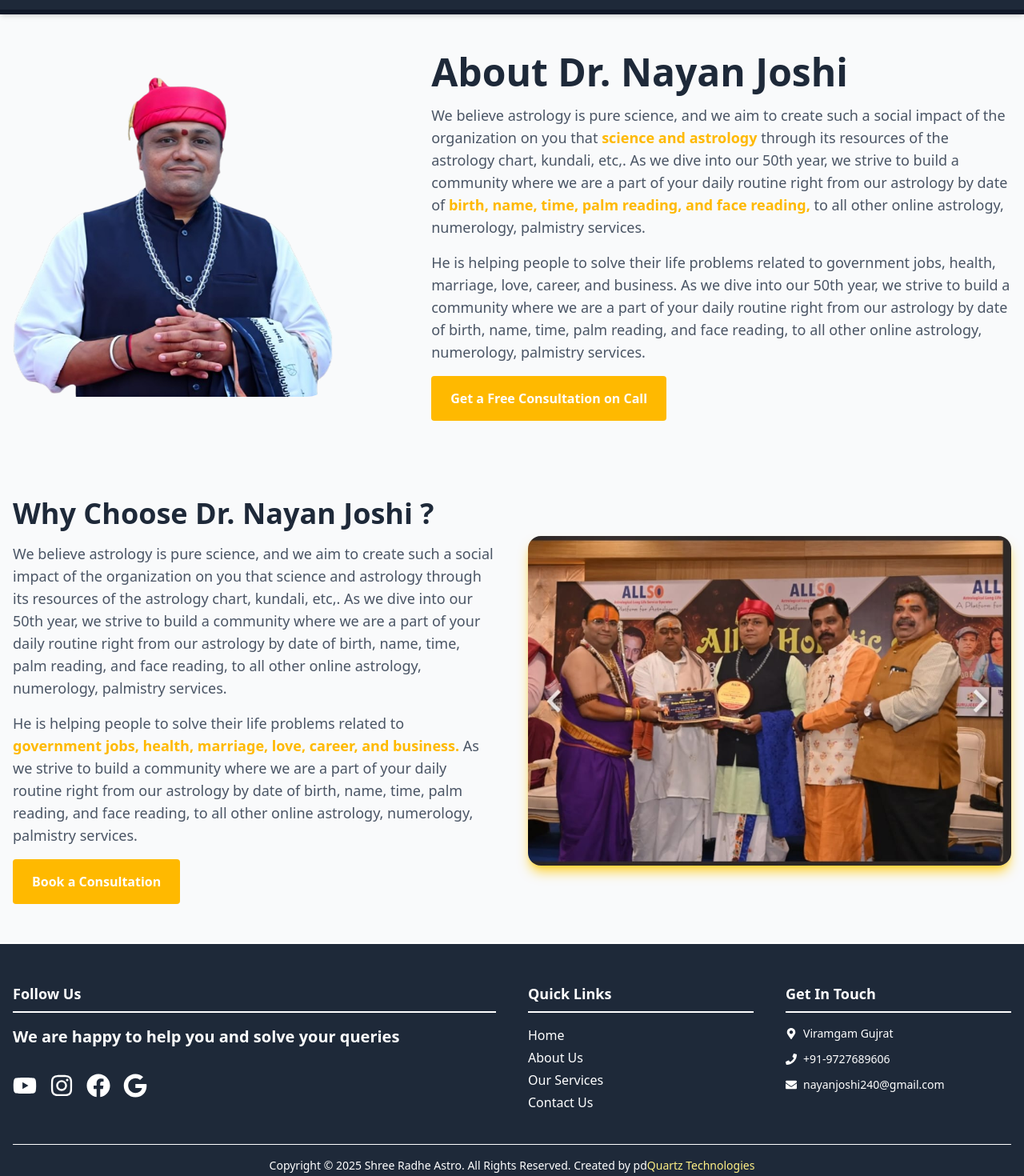
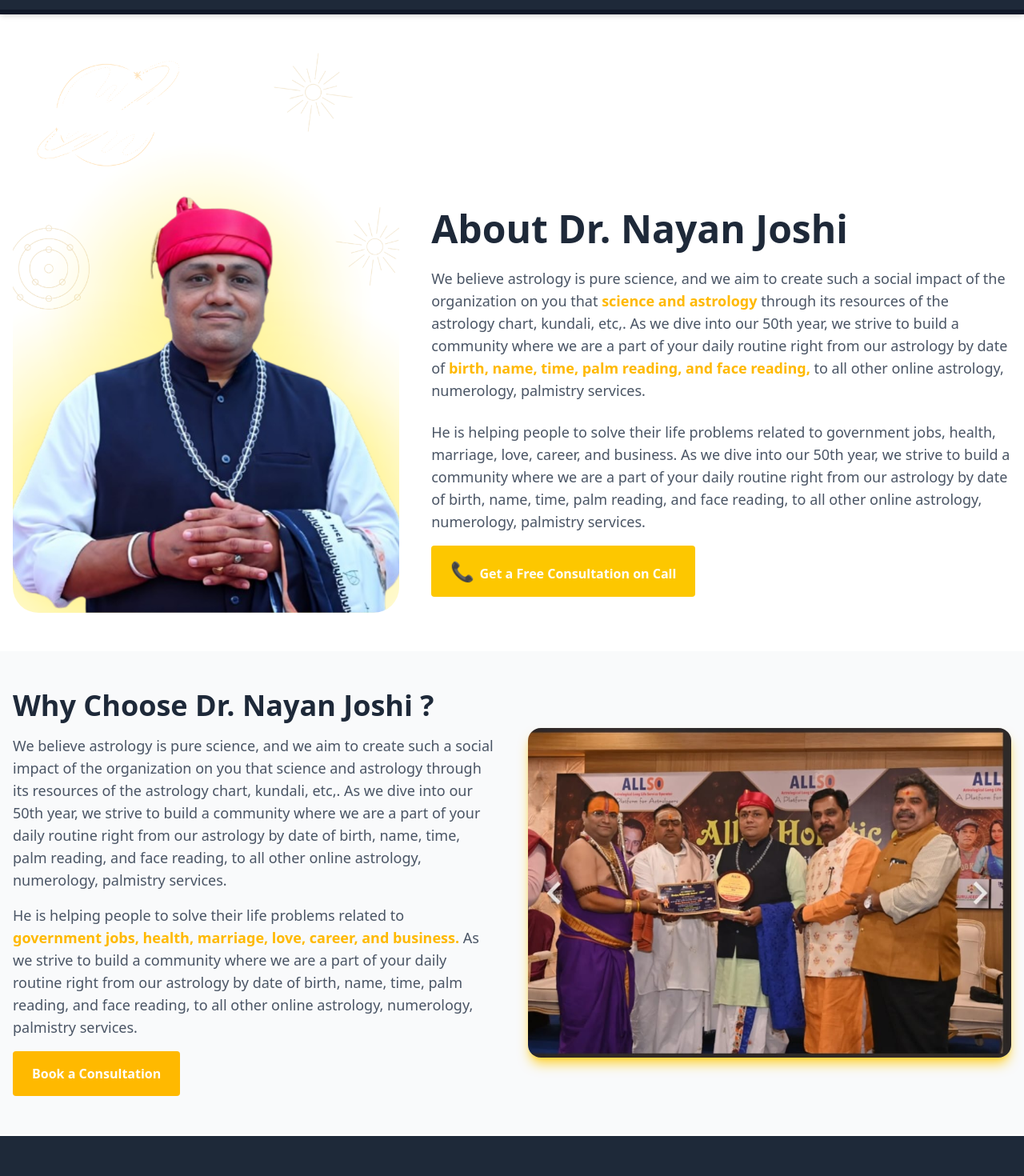
Before and after one commit to Parth4git/Shree-Radhe-Astro, a React (Vite) app: page /about in a window 1280 px wide. Shown: the part 100-1570 px from the top of the page at 80% size. Built offline with nearby package versions, Linux system fonts and the light colour scheme.

Commit message:
updation as per requirement

```diff
--- a/src/App.jsx
+++ b/src/App.jsx
@@ -5,10 +5,12 @@ import Contact from "./Pages/Contact";
 import ServicesPage from "./Pages/ServicesPage";
 import TestimonialPage from "./Pages/TestimonialPage";
 import { Routes, Route } from "react-router-dom";
+import ScrollToTop from "./Components/ScrollToTop";
 
 function App() {
   return (
     <>
+      <ScrollToTop />
       <Routes>
         <Route path="/" element={<Home />} />
         <Route path="/about" element={<About />} />
--- a/src/Components/AboutUs.jsx
+++ b/src/Components/AboutUs.jsx
@@ -2,23 +2,23 @@ import React from "react";
 
 const AboutUs = () => {
   return (
-    <section className="bg-gray-50 py-12">
+    <section className="bg-white py-12">
       <div className="max-w-7xl mx-auto px-4 flex flex-col md:flex-row items-center gap-10">
         {/* Image Section */}
-        <div className="w-full md:w-2/5">
+        <div className="w-full md:w-2/5 pd-28">
           <img
-            src="/image3-removebg-preview.png" // Replace with your image path
+            src="/Untitled design (1).png" // Replace with your image path
             alt="About Us"
-            className="rounded-4xl  w-[400px] h-[400px] md:h-[400px]"
+            className="rounded-4xl  w-full h-[400px] md:h-[500px] lg:h-[700px] object-cover "
           />
         </div>
 
         {/* Text Section */}
         <div className="w-full md:w-3/5">
-          <h2 className="text-5xl font-semibold text-gray-800 mb-4">
+          <h2 className="text-5xl font-semibold text-gray-800 md:mt-44">
             About Dr. Nayan Joshi
           </h2>
-          <p className="text-gray-600 text-lg mb-4">
+          <p className="text-gray-600 text-lg mt-6">
             We believe astrology is pure science, and we aim to create such a
             social impact of the organization on you that{" "}
             <span className="font-bold text-amber-400">
@@ -33,7 +33,7 @@ const AboutUs = () => {
             </span>{" "}
             to all other online astrology, numerology, palmistry services.
           </p>
-          <p className="text-gray-600 text-lg">
+          <p className="text-gray-600 text-lg mt-6">
             He is helping people to solve their life problems related to
             government jobs, health, marriage, love, career, and business. As we
             dive into our 50th year, we strive to build a community where we are
@@ -41,7 +41,13 @@ const AboutUs = () => {
             birth, name, time, palm reading, and face reading, to all other
             online astrology, numerology, palmistry services.
           </p>
-          <button className="mt-4 bg-amber-400 hover:bg-amber-500 text-white font-bold py-4 px-6 rounded">
+          <button
+            className="mt-4 bg-yellow-400 hover:bg-amber-400 text-white font-bold py-4 px-6 rounded"
+            onClick={() => {
+              window.open("tel:+919727689606", "_blank");
+            }}
+          >
+            <span className="text-2xl">📞 </span>
             Get a Free Consultation on Call
           </button>
         </div>
--- a/src/Components/Footer.jsx
+++ b/src/Components/Footer.jsx
@@ -10,6 +10,7 @@ import {
   FaGoogle,
 } from "react-icons/fa";
 import { FaF } from "react-icons/fa6";
+import { Link } from "react-router-dom";
 
 const Footer = () => {
   return (
@@ -52,33 +53,34 @@ const Footer = () => {
           </h3>
           <ul className="space-y-1">
             <li>
-              <a href="/" className="hover:text-yellow-200 hover:underline">
+              <Link to="/" className="hover:text-yellow-200 hover:underline">
                 Home
-              </a>
+              </Link>
+              S
             </li>
             <li>
-              <a
-                href="/about"
+              <Link
+                to="/about"
                 className="hover:text-yellow-200 hover:underline"
               >
                 About Us
-              </a>
+              </Link>
             </li>
             <li>
-              <a
-                href="/services"
+              <Link
+                to="/services"
                 className="hover:text-yellow-200 hover:underline"
               >
                 Our Services
-              </a>
+              </Link>
             </li>
             <li>
-              <a
+              <Link
                 href="/contact"
                 className="hover:text-yellow-200 hover:underline"
               >
                 Contact Us
-              </a>
+              </Link>
             </li>
           </ul>
         </div>
@@ -91,7 +93,7 @@ const Footer = () => {
           <ul className="space-y-3 text-sm">
             <li className="flex items-center gap-2">
               <FaMapMarkerAlt className="text-white hover:text-yellow-300" />
-              Viramgam Gujrat
+              Viramgam ,Ahmedabad, Gujarat
             </li>
             <li className="flex items-center gap-2">
               <FaPhone className="text-white hover:text-yellow-300" />
@@ -108,12 +110,13 @@ const Footer = () => {
       {/* Copyright */}
       <div className="text-center text-sm text-white mt-10 border-t-1 pt-4 border-white">
         {" "}
-        Copyright © 2025 Shree Radhe Astro. All Rights Reserved. Created by pd
+        Copyright © 2025 Shree Radhe Astro. All Rights Reserved. Powered by
         <a
           href="https://www.quartztechnologies.in/"
           target="_blank"
           className="text-yellow-200 hover:text-yellow-500"
         >
+          {" "}
           Quartz Technologies
         </a>
       </div>
--- /dev/null
+++ b/src/Components/ScrollToTop.jsx
@@ -0,0 +1,14 @@
+import { useEffect } from "react";
+import { useLocation } from "react-router-dom";
+
+const ScrollToTop = () => {
+  const { pathname } = useLocation();
+
+  useEffect(() => {
+    window.scrollTo({ top: 0, behavior: "smooth" });
+  }, [pathname]);
+
+  return null;
+};
+
+export default ScrollToTop;
```
Also changed, not shown: public/Untitled design (1).png (added).
